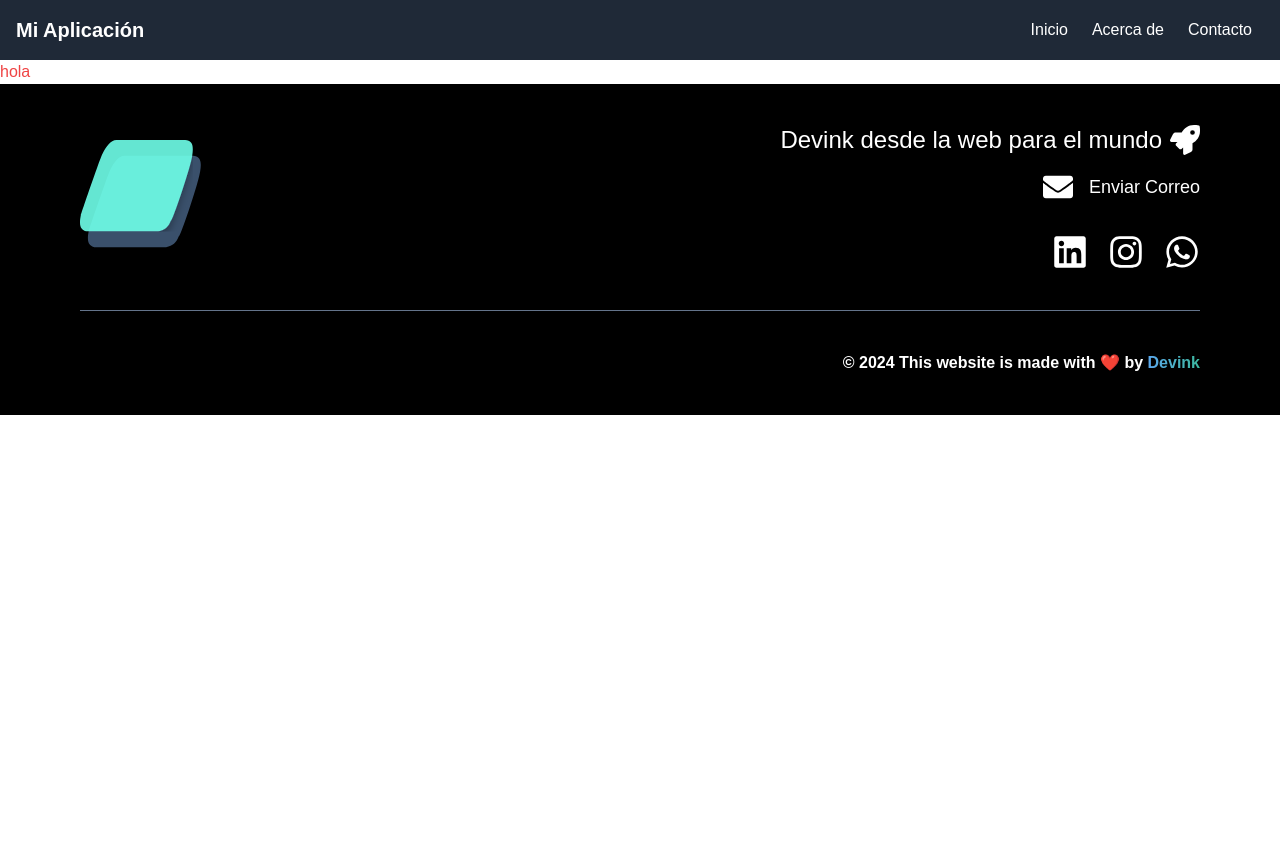
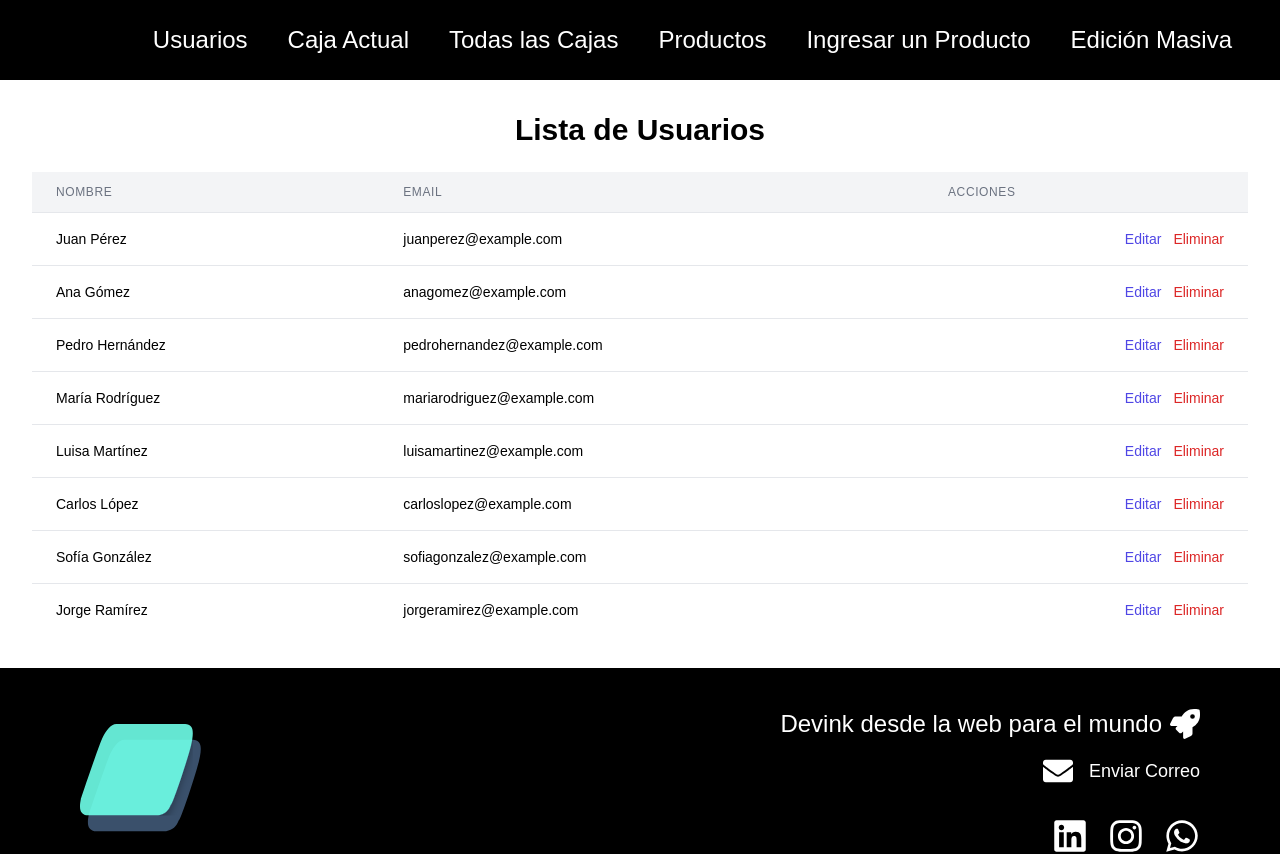
Before and after one commit to kevinduhamelhayes/sistemavite, a React (Vite) app: page /usuarios in a window 1280 px wide. Shown: the top 854 px of the page. Before the commit the page ends 800 px from the top, so only its background shows below. Built offline with nearby package versions, Linux system fonts and the light colour scheme.

Commit message:
add caja actual y usuarios

```diff
--- a/src/App.jsx
+++ b/src/App.jsx
@@ -1,15 +1,20 @@
-import Layout from "./components/Layout"
 
-
+import { Routes, Route } from 'react-router-dom';
+import Layout from "./components/Layout";
+import Usuarios from './components/Ususarios.jsx';
+import CajaActual from './components/CajaActual.jsx'
 
 function App() {
-
-
   return (
     <Layout>
-     <h1 className='text-red-500'>hola</h1>
+      <Routes>
+        <Route path="/usuarios" element={<Usuarios />} />
+        <Route path="/caja-actual" element={<CajaActual/>} />
+        {/* Aquí puedes agregar más rutas para otros componentes */}
+        <Route path="/" element={<h1 className='text-red-500'>Página Principal</h1>} />
+      </Routes>
     </Layout>
-  )
+  );
 }
 
-export default App
+export default App;
--- /dev/null
+++ b/src/components/CajaActual.jsx
@@ -0,0 +1,60 @@
+import { useState } from 'react';
+
+const productosFicticios = [
+    { id: 1, nombre: 'Producto 1', precio: 100, cantidad: 2 },
+    { id: 2, nombre: 'Producto 2', precio: 150, cantidad: 3 },
+    { id: 3, nombre: 'Producto 3', precio: 200, cantidad: 1 },
+    { id: 4, nombre: 'Producto 4', precio: 250, cantidad: 2 },
+    { id: 5, nombre: 'Producto 5', precio: 300, cantidad: 1 },
+    { id: 6, nombre: 'Producto 6', precio: 350, cantidad: 2 },
+    // Más productos ficticios
+];
+
+const CajaActual = () => {
+    const [tipoVenta, setTipoVenta] = useState('Efectivo');
+    const totalFinal = productosFicticios.reduce((total, producto) => total + producto.precio * producto.cantidad, 0);
+
+    return (
+        <div className="container mx-auto p-8 bg-white shadow-md rounded-lg">
+            <h1 className="text-4xl font-bold text-center mb-8">Caja Actual</h1>
+            <div className="mb-6 flex justify-center">
+                <input
+                    type="text"
+                    autoFocus
+                    className="w-1/3 p-3 mr-4 border border-gray-400 rounded-lg"
+                    placeholder="Ingresa el código del producto"
+                />
+                <button className="p-3 bg-blue-600 hover:bg-blue-700 text-white rounded-lg transition duration-300">
+                    Aceptar
+                </button>
+            </div>
+            <div className="flex">
+                <div className="flex-1 w-2/3">
+                    {productosFicticios.map(producto => (
+                        <div key={producto.id} className="mb-4 flex justify-between p-4 border border-gray-300 rounded-lg shadow">
+                            <span className="font-semibold">Producto: {producto.nombre}</span>
+                            <span>Precio: ${producto.precio}</span>
+                            <span>Cantidad: {producto.cantidad}</span>
+                            <span className="font-semibold">Total: ${producto.precio * producto.cantidad}</span>
+                        </div>
+                    ))}
+                </div>
+                <div className="w-1/3">
+                    <div className="sticky top-20 p-4 bg-gray-100 rounded-lg shadow-lg">
+                        <p className="text-xl font-semibold mb-4">Total Final: <span className="text-2xl">${totalFinal}</span></p>
+                        <select value={tipoVenta} onChange={(e) => setTipoVenta(e.target.value)} className="mb-4 p-3 w-full border border-gray-400 rounded-lg">
+                            <option value="Efectivo">Efectivo</option>
+                            <option value="Tarjeta">Tarjeta</option>
+                            {/* Otras opciones de pago */}
+                        </select>
+                        <button className="p-3 w-full bg-green-600 hover:bg-green-700 text-white rounded-lg transition duration-300">
+                            Cerrar Venta
+                        </button>
+                    </div>
+                </div>
+            </div>
+        </div>
+    );
+};
+
+export default CajaActual;
--- a/src/components/Navbar.jsx
+++ b/src/components/Navbar.jsx
@@ -1,18 +1,96 @@
-
 import { Link } from 'react-router-dom';
+import { AiOutlineMenu } from 'react-icons/ai';
+import useModal from '../hooks/useModal';
 
 const Navbar = () => {
+  const { isOpen, toggleDropdown, ref } = useModal();
+
   return (
-    <nav className="bg-gray-800 text-white p-4">
-      <div className="container mx-auto flex justify-between items-center">
-        <h1 className="text-xl font-bold">Mi Aplicación</h1>
-        <div>
-          <Link to="/" className="px-3 py-2 rounded hover:bg-gray-700">Inicio</Link>
-          <Link to="/IngresaProductos" className="px-3 py-2 rounded hover:bg-gray-700">Acerca de</Link>
-          <Link to="/TodosLosProductos " className="px-3 py-2 rounded hover:bg-gray-700">Contacto</Link>
-        </div>
+    <>
+      {/* Navbar para pantallas pequeñas */}
+      <div ref={ref} className="sticky top-0 z-50 flex md:hidden bg-black">
+        <nav className="relative flex h-20 w-full items-center justify-between bg-black px-10 lg:px-12">
+          <Link to="/" className="m-2 inline-flex cursor-pointer">
+            {/* Aquí podría ir un logo o icono */}
+          </Link>
+          <button type="button" onClick={toggleDropdown}>
+            <AiOutlineMenu size={40} color="cyan" />
+          </button>
+        </nav>
+        <nav className={`fixed ${isOpen ? 'translate-x-0' : 'translate-x-[100%]'} right-0 top-[80px] z-[30] flex w-[300px] flex-col rounded-bl-2xl bg-black py-2 text-white brightness-125 transition-transform duration-300`}>
+          <Link to="/usuarios">
+            <button type="button" className="flex w-full items-center px-4 py-2" onClick={toggleDropdown}>
+              <span className="text-xl font-medium">Usuarios</span>
+            </button>
+          </Link>
+          <Link to="/caja-actual">
+            <button type="button" className="flex w-full items-center px-4 py-2" onClick={toggleDropdown}>
+              <span className="text-xl font-medium">Caja Actual</span>
+            </button>
+          </Link>
+          <Link to="/todas-las-cajas">
+            <button type="button" className="flex w-full items-center px-4 py-2" onClick={toggleDropdown}>
+              <span className="text-xl font-medium">Todas las Cajas</span>
+            </button>
+          </Link>
+          <Link to="/productos">
+            <button type="button" className="flex w-full items-center px-4 py-2" onClick={toggleDropdown}>
+              <span className="text-xl font-medium">Productos</span>
+            </button>
+          </Link>
+          <Link to="/ingresar-producto">
+            <button type="button" className="flex w-full items-center px-4 py-2" onClick={toggleDropdown}>
+              <span className="text-xl font-medium">Ingresar un Producto</span>
+            </button>
+          </Link>
+          <Link to="/edicion-masiva">
+            <button type="button" className="flex w-full items-center px-4 py-2" onClick={toggleDropdown}>
+              <span className="text-xl font-medium">Edición Masiva</span>
+            </button>
+          </Link>
+        </nav>
       </div>
-    </nav>
+
+      {/* Navbar para pantallas medianas y grandes */}
+      <nav className="relative top-0 z-50 hidden h-20 w-full items-center justify-between bg-black px-12 text-white md:flex">
+        {/* Logo grande para pantallas medianas y grandes */}
+        <Link to="/" className="m-2 inline-flex cursor-pointer">
+          {/* Aquí podría ir un logo o icono */}
+        </Link>
+        <ul className="flex w-full grow items-center justify-end gap-10 text-xl">
+          <li>
+            <Link className="text-lg font-medium sm:text-xl xl:text-2xl" to="/usuarios">
+              Usuarios
+            </Link>
+          </li>
+          <li>
+            <Link className="text-lg font-medium sm:text-xl xl:text-2xl" to="/caja-actual">
+              Caja Actual
+            </Link>
+          </li>
+          <li>
+            <Link className="text-lg font-medium sm:text-xl xl:text-2xl" to="/todas-las-cajas">
+              Todas las Cajas
+            </Link>
+          </li>
+          <li>
+            <Link className="text-lg font-medium sm:text-xl xl:text-2xl" to="/productos">
+              Productos
+            </Link>
+          </li>
+          <li>
+            <Link className="text-lg font-medium sm:text-xl xl:text-2xl" to="/ingresar-producto">
+              Ingresar un Producto
+            </Link>
+          </li>
+          <li>
+            <Link className="text-lg font-medium sm:text-xl xl:text-2xl" to="/edicion-masiva">
+              Edición Masiva
+            </Link>
+          </li>
+        </ul>
+      </nav>
+    </>
   );
 };
 
--- /dev/null
+++ b/src/components/Ususarios.jsx
@@ -0,0 +1,60 @@
+
+
+const Usuarios = () => {
+  const usuariosFicticios = [
+    { id: 1, nombre: 'Juan Pérez', email: 'juanperez@example.com' },
+    { id: 2, nombre: 'Ana Gómez', email: 'anagomez@example.com' },
+    { id: 3, nombre: 'Pedro Hernández', email: 'pedrohernandez@example.com' },
+    { id: 4, nombre: 'María Rodríguez', email: 'mariarodriguez@example.com' },
+    { id: 5, nombre: 'Luisa Martínez', email: 'luisamartinez@example.com' },
+    { id: 6, nombre: 'Carlos López', email: 'carloslopez@example.com' },
+    { id: 7, nombre: 'Sofía González', email: 'sofiagonzalez@example.com' },
+    { id: 8, nombre: 'Jorge Ramírez', email: 'jorgeramirez@example.com' }
+];
+
+
+    return (
+        <div className="container mx-auto p-8">
+            <h1 className="text-3xl font-bold text-center mb-6">Lista de Usuarios</h1>
+            <div className="overflow-x-auto">
+                <table className="min-w-full text-sm divide-y divide-gray-200">
+                    <thead className="bg-gray-100">
+                        <tr>
+                            <th className="px-6 py-3 text-left text-xs font-medium text-gray-500 uppercase tracking-wider">
+                                Nombre
+                            </th>
+                            <th className="px-6 py-3 text-left text-xs font-medium text-gray-500 uppercase tracking-wider">
+                                Email
+                            </th>
+                            <th className="px-6 py-3 text-left text-xs font-medium text-gray-500 uppercase tracking-wider">
+                                Acciones
+                            </th>
+                        </tr>
+                    </thead>
+                    <tbody className="bg-white divide-y divide-gray-200">
+                        {usuariosFicticios.map((usuario) => (
+                            <tr key={usuario.id} className="hover:bg-gray-50">
+                                <td className="px-6 py-4 whitespace-nowrap">
+                                    {usuario.nombre}
+                                </td>
+                                <td className="px-6 py-4 whitespace-nowrap">
+                                    {usuario.email}
+                                </td>
+                                <td className="px-6 py-4 whitespace-nowrap text-right text-sm font-medium">
+                                    <a href="#" className="text-indigo-600 hover:text-indigo-900 mr-3">
+                                        Editar
+                                    </a>
+                                    <a href="#" className="text-red-600 hover:text-red-900">
+                                        Eliminar
+                                    </a>
+                                </td>
+                            </tr>
+                        ))}
+                    </tbody>
+                </table>
+            </div>
+        </div>
+    );
+};
+
+export default Usuarios;
```
Also changed, not shown: src/components/CajaPpal.jsx (deleted).
